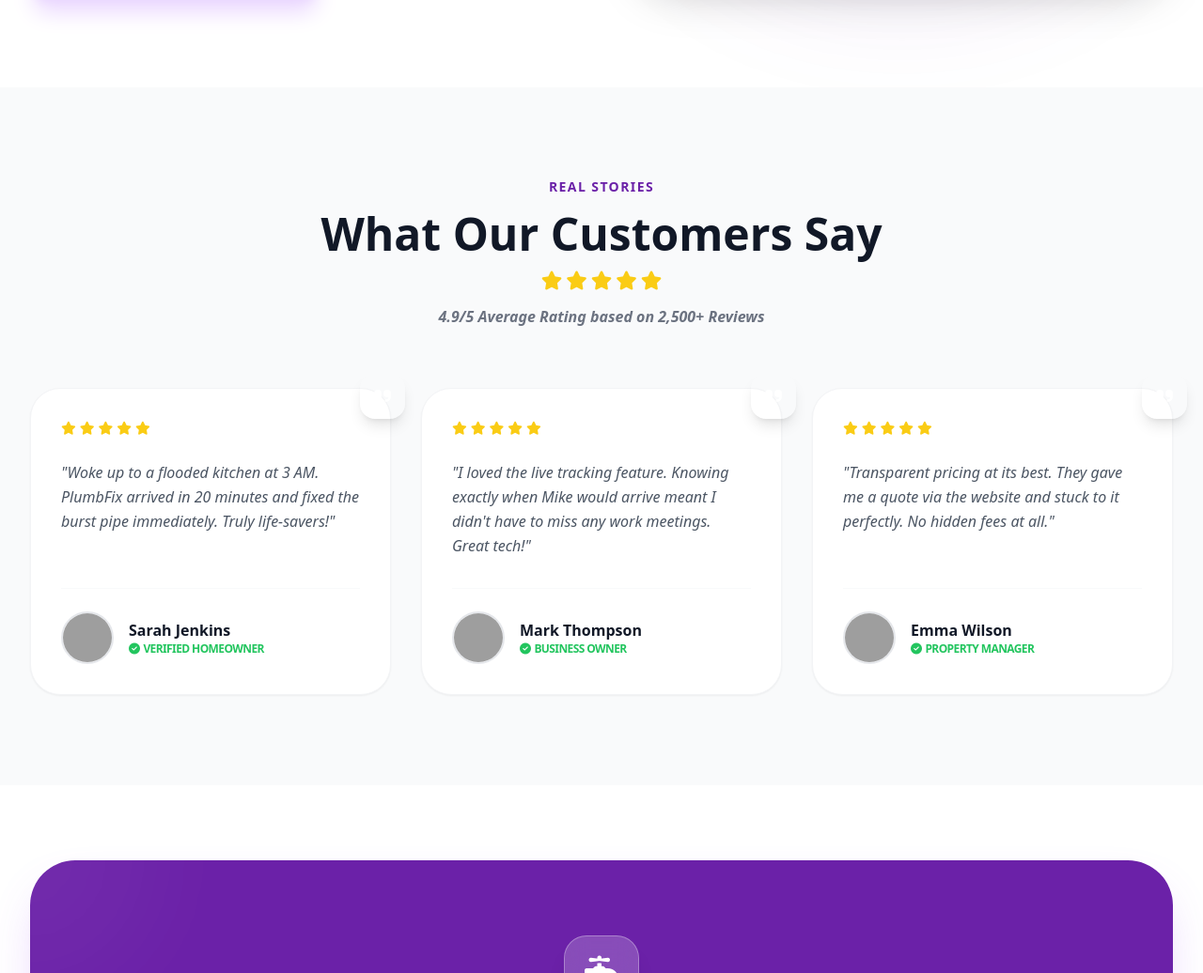
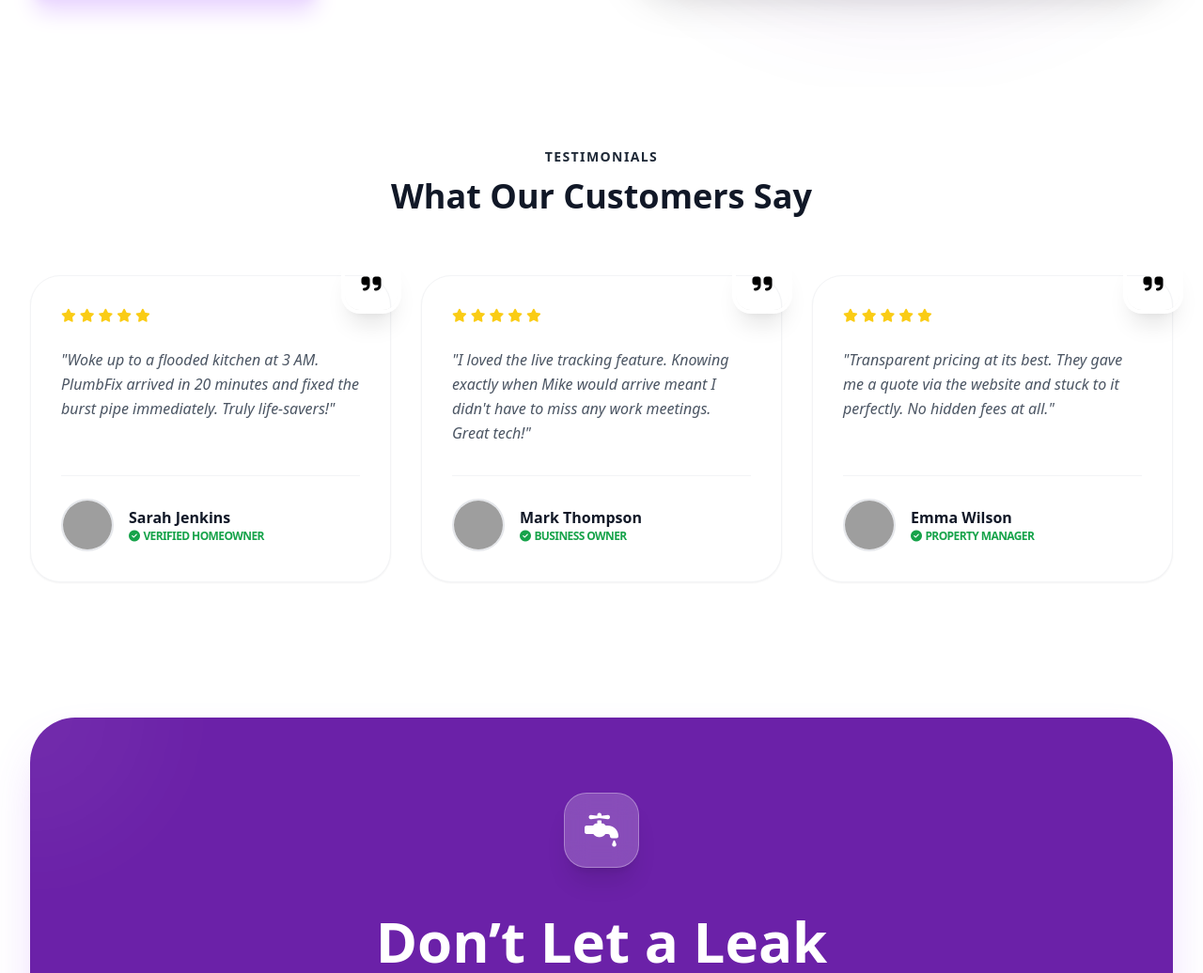
Before and after one commit to srinivaska2103/Mobileplumbfix, a plain HTML site: page index.html in a window 1280 px wide. Shown: the part 5204-6240 px from the top of the page at 94% size. Drawn offline with nearby package versions, Linux system fonts and the light colour scheme; grey boxes are pictures that could not be loaded.

Commit message:
Add files via upload

```diff
--- a/index.html
+++ b/index.html
@@ -737,89 +737,86 @@ function toggleMobileDashboard() {
         </div>
     </div>
 </section>
-<section class="py-24 bg-gray-50 dark:bg-gray-950 transition-colors duration-300 overflow-hidden">
+<section class="py-16 bg-vLightBg dark:bg-gray-950 transition-colors duration-300">
     <div class="max-w-7xl mx-auto px-4 sm:px-6 lg:px-8">
 
-        <div class="text-center mb-16 space-y-4">
-            <h2 class="text-primary dark:text-purple-400 font-bold tracking-widest uppercase text-sm">Real Stories</h2>
-            <p class="text-4xl md:text-5xl font-semibold text-gray-900 dark:text-white">What Our Customers Say</p>
-            <div class="flex justify-center gap-1 text-yellow-400 text-xl">
-                <i class="fas fa-star"></i><i class="fas fa-star"></i><i class="fas fa-star"></i><i class="fas fa-star"></i><i class="fas fa-star"></i>
-            </div>
-            <p class="text-gray-500 dark:text-gray-400 font-bold italic">4.9/5 Average Rating based on 2,500+ Reviews</p>
+        <!-- Section Header -->
+        <div class="text-center mb-16">
+            <h2 class="text-primaryPurple font-bold uppercase tracking-widest text-sm mb-3">Testimonials</h2>
+            <p class="text-3xl md:text-4xl font-black text-gray-900 dark:text-white">What Our Customers Say</p>
         </div>
 
+        <!-- Perfected Grid -->
         <div class="grid grid-cols-1 md:grid-cols-2 lg:grid-cols-3 gap-8 items-stretch">
 
-    <!-- Testimonial 1 -->
+            <!-- Testimonial Card Structure (Applied to all 3) -->
             <div class="group bg-white dark:bg-gray-800 p-8 rounded-[2rem] shadow-sm border border-gray-100 dark:border-gray-700 hover:shadow-2xl hover:shadow-purple-500/10 transition-all duration-500 hover:-translate-y-2 relative flex flex-col">
-        <div class="absolute -top-4 -right-4 w-12 h-12 bg-primaryPurple text-white rounded-2xl flex items-center justify-center shadow-lg transform group-hover:rotate-12 transition-transform">
-            <i class="fas fa-quote-right text-xl"></i>
+
+                <!-- UPDATED QUOTE ICON: Black in Light Mode, Light Purple in Dark Mode -->
+                <div class="absolute -top-5 -right-2 w-14 h-14 bg-primaryPurple rounded-2xl flex items-center justify-center shadow-xl transform group-hover:rotate-12 group-hover:scale-110 transition-all duration-300 ring-4 ring-white dark:ring-gray-800 z-10">
+                    <i class="fas fa-quote-right text-2xl text-black dark:text-purple-100 drop-shadow-sm"></i>
                 </div>
 
+                <!-- Star Rating -->
                 <div class="flex gap-1 text-yellow-400 mb-6">
                     <i class="fas fa-star text-sm"></i><i class="fas fa-star text-sm"></i><i class="fas fa-star text-sm"></i><i class="fas fa-star text-sm"></i><i class="fas fa-star text-sm"></i>
                 </div>
 
+                <!-- Content -->
                 <p class="text-gray-600 dark:text-gray-300 leading-relaxed mb-8 italic flex-grow">
                     "Woke up to a flooded kitchen at 3 AM. PlumbFix arrived in 20 minutes and fixed the burst pipe immediately. Truly life-savers!"
                 </p>
 
-        <div class="flex items-center gap-4 pt-6 border-t border-gray-50 dark:border-gray-700">
-            <img src="https://ui-avatars.com/api/?name=Sarah+Jenkins&background=7C3AED&color=fff" class="w-14 h-14 rounded-full object-cover border-2 border-primaryPurple/20" alt="Customer">
+                <!-- Footer -->
+                <div class="flex items-center gap-4 pt-6 border-t border-gray-100 dark:border-gray-700">
+                    <img src="https://ui-avatars.com/api/?name=Sarah+Jenkins&background=7C3AED&color=fff" class="w-14 h-14 rounded-full object-cover border-2 border-primaryPurple/20" alt="Sarah Jenkins">
                     <div>
                         <h4 class="font-bold text-gray-900 dark:text-white">Sarah Jenkins</h4>
-                <span class="text-xs font-bold text-green-500 uppercase tracking-tighter flex items-center gap-1">
+                        <span class="text-xs font-bold text-green-600 dark:text-green-400 uppercase tracking-tighter flex items-center gap-1">
                             <i class="fas fa-check-circle"></i> Verified Homeowner
                         </span>
                     </div>
                 </div>
             </div>
 
-    <!-- Testimonial 2 -->
+            <!-- Testimonial 2 (Repeated with updated icon colors) -->
             <div class="group bg-white dark:bg-gray-800 p-8 rounded-[2rem] shadow-sm border border-gray-100 dark:border-gray-700 hover:shadow-2xl hover:shadow-purple-500/10 transition-all duration-500 hover:-translate-y-2 relative flex flex-col">
-        <div class="absolute -top-4 -right-4 w-12 h-12 bg-primaryPurple text-white rounded-2xl flex items-center justify-center shadow-lg transform group-hover:rotate-12 transition-transform">
-            <i class="fas fa-quote-right text-xl"></i>
+                <div class="absolute -top-5 -right-2 w-14 h-14 bg-primaryPurple rounded-2xl flex items-center justify-center shadow-xl transform group-hover:rotate-12 group-hover:scale-110 transition-all duration-300 ring-4 ring-white dark:ring-gray-800 z-10">
+                    <i class="fas fa-quote-right text-2xl text-black dark:text-purple-100 drop-shadow-sm"></i>
                 </div>
-
                 <div class="flex gap-1 text-yellow-400 mb-6">
                     <i class="fas fa-star text-sm"></i><i class="fas fa-star text-sm"></i><i class="fas fa-star text-sm"></i><i class="fas fa-star text-sm"></i><i class="fas fa-star text-sm"></i>
                 </div>
-
                 <p class="text-gray-600 dark:text-gray-300 leading-relaxed mb-8 italic flex-grow">
                     "I loved the live tracking feature. Knowing exactly when Mike would arrive meant I didn't have to miss any work meetings. Great tech!"
                 </p>
-
-        <div class="flex items-center gap-4 pt-6 border-t border-gray-50 dark:border-gray-700">
-            <img src="https://ui-avatars.com/api/?name=Mark+Thompson&background=7C3AED&color=fff" class="w-14 h-14 rounded-full object-cover border-2 border-primaryPurple/20" alt="Customer">
+                <div class="flex items-center gap-4 pt-6 border-t border-gray-100 dark:border-gray-700">
+                    <img src="https://ui-avatars.com/api/?name=Mark+Thompson&background=7C3AED&color=fff" class="w-14 h-14 rounded-full object-cover border-2 border-primaryPurple/20" alt="Mark Thompson">
                     <div>
                         <h4 class="font-bold text-gray-900 dark:text-white">Mark Thompson</h4>
-                <span class="text-xs font-bold text-green-500 uppercase tracking-tighter flex items-center gap-1">
+                        <span class="text-xs font-bold text-green-600 dark:text-green-400 uppercase tracking-tighter flex items-center gap-1">
                             <i class="fas fa-check-circle"></i> Business Owner
                         </span>
                     </div>
                 </div>
             </div>
 
-    <!-- Testimonial 3 -->
+            <!-- Testimonial 3 (Repeated with updated icon colors) -->
             <div class="group bg-white dark:bg-gray-800 p-8 rounded-[2rem] shadow-sm border border-gray-100 dark:border-gray-700 hover:shadow-2xl hover:shadow-purple-500/10 transition-all duration-500 hover:-translate-y-2 relative flex flex-col">
-        <div class="absolute -top-4 -right-4 w-12 h-12 bg-primaryPurple text-white rounded-2xl flex items-center justify-center shadow-lg transform group-hover:rotate-12 transition-transform">
-            <i class="fas fa-quote-right text-xl"></i>
+                <div class="absolute -top-5 -right-2 w-14 h-14 bg-primaryPurple rounded-2xl flex items-center justify-center shadow-xl transform group-hover:rotate-12 group-hover:scale-110 transition-all duration-300 ring-4 ring-white dark:ring-gray-800 z-10">
+                    <i class="fas fa-quote-right text-2xl text-black dark:text-purple-100 drop-shadow-sm"></i>
                 </div>
-
                 <div class="flex gap-1 text-yellow-400 mb-6">
                     <i class="fas fa-star text-sm"></i><i class="fas fa-star text-sm"></i><i class="fas fa-star text-sm"></i><i class="fas fa-star text-sm"></i><i class="fas fa-star text-sm"></i>
                 </div>
-
                 <p class="text-gray-600 dark:text-gray-300 leading-relaxed mb-8 italic flex-grow">
                     "Transparent pricing at its best. They gave me a quote via the website and stuck to it perfectly. No hidden fees at all."
                 </p>
-
-        <div class="flex items-center gap-4 pt-6 border-t border-gray-50 dark:border-gray-700">
-            <img src="https://ui-avatars.com/api/?name=Emma+Wilson&background=7C3AED&color=fff" class="w-14 h-14 rounded-full object-cover border-2 border-primaryPurple/20" alt="Customer">
+                <div class="flex items-center gap-4 pt-6 border-t border-gray-100 dark:border-gray-700">
+                    <img src="https://ui-avatars.com/api/?name=Emma+Wilson&background=7C3AED&color=fff" class="w-14 h-14 rounded-full object-cover border-2 border-primaryPurple/20" alt="Emma Wilson">
                     <div>
                         <h4 class="font-bold text-gray-900 dark:text-white">Emma Wilson</h4>
-                <span class="text-xs font-bold text-green-500 uppercase tracking-tighter flex items-center gap-1">
+                        <span class="text-xs font-bold text-green-600 dark:text-green-400 uppercase tracking-tighter flex items-center gap-1">
                             <i class="fas fa-check-circle"></i> Property Manager
                         </span>
                     </div>
@@ -827,8 +824,6 @@ function toggleMobileDashboard() {
             </div>
 
         </div>
-
-
     </div>
 </section>
 <section class="py-20 bg-white dark:bg-gray-900 overflow-hidden transition-colors duration-300">
```
Lines whose indentation alone changed are shown as unchanged.
